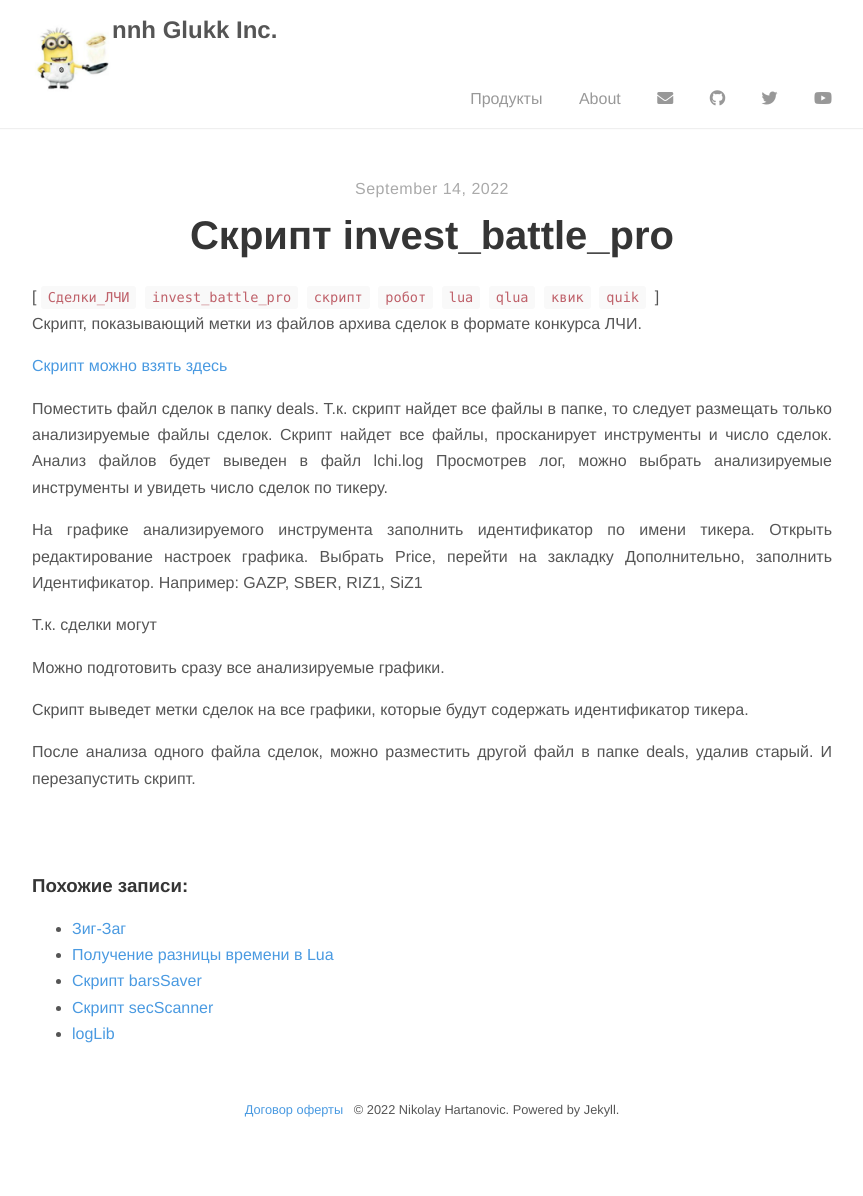
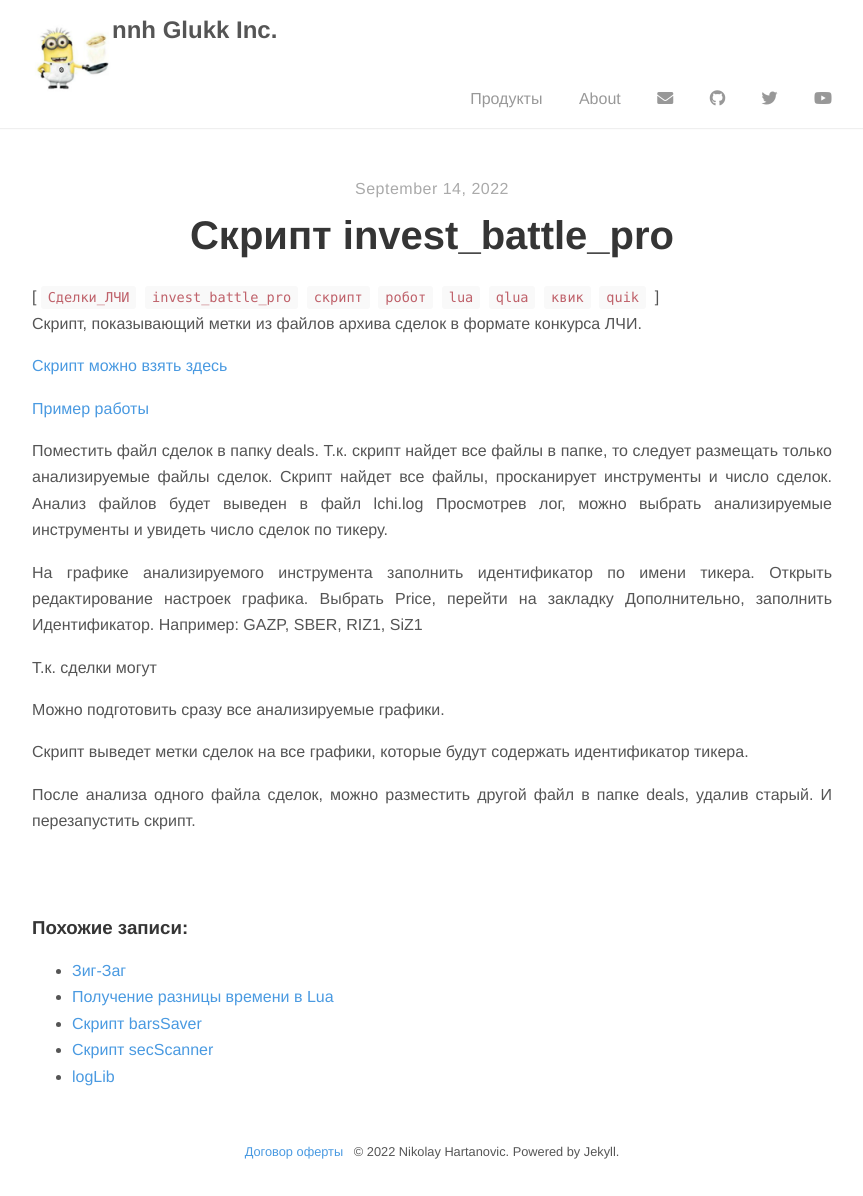
Before and after one commit to nick-nh/nick-nh.github.io, a Jekyll site: the page built from _posts/2022-09-14-invest_battle_pro.md, in a window 1280 px wide. Shown: the whole page, without its empty margins (208-1071 px from the left). Built offline with Jekyll 4.4.1, drawn with Linux system fonts in a browser that asks for light colours; nearby versions of some CDN libraries; before the commit the page ends 1154 px from its top, so only the background shows below that.

Commit message:
ibp video

```diff
--- a/_posts/2022-09-14-invest_battle_pro.md
+++ b/_posts/2022-09-14-invest_battle_pro.md
@@ -9,6 +9,8 @@ tags: [Сделки_ЛЧИ,invest_battle_pro,скрипт,робот,lua,qlua,к
 Скрипт, показывающий метки из файлов архива сделок в формате конкурса ЛЧИ.
 
 [Скрипт можно взять здесь](https://github.com/nick-nh/qlua/tree/master/invest_battle_pro)
+
+[Пример работы](https://youtu.be/-To3miwhWyA)
 
 Поместить файл сделок в папку deals. Т.к. скрипт найдет все файлы в папке, то следует размещать только анализируемые файлы сделок.
 Скрипт найдет все файлы, просканирует инструменты и число сделок.
```
